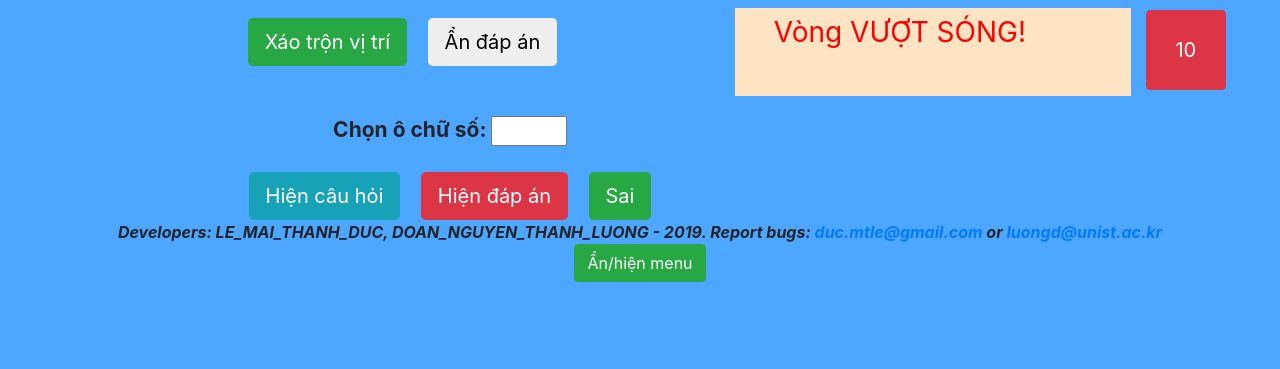
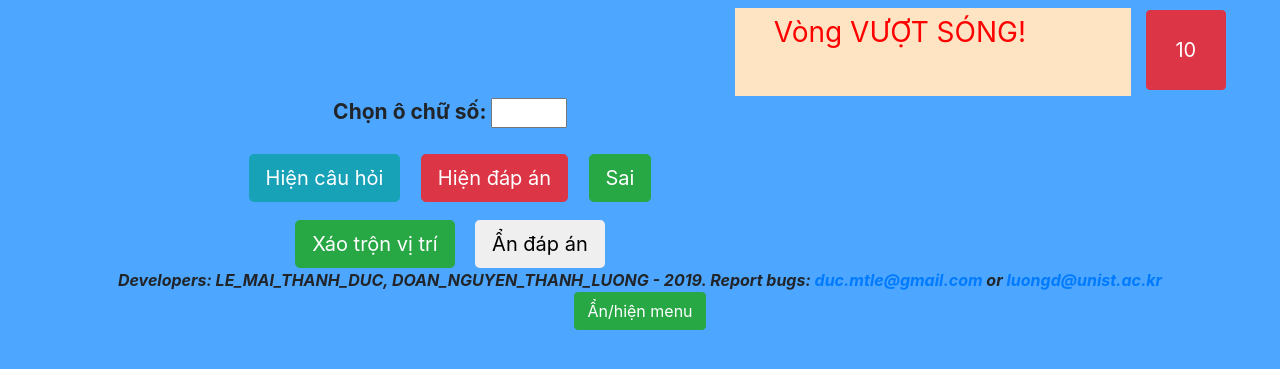
Before and after one commit to dletk/HTM_Season2, a Django app: page /vuotsong/ in a window 1280 px wide. Shown: the part 58-427 px from the top of the page. Run offline with Django 3.2, Linux system fonts and the light colour scheme; the visitor is signed in with stand-in values (Sample User, id 1); data that the repository does not hold is empty; some libraries are stand-ins or nearby versions.

Commit message:
Update vuotsong's display #2

```diff
--- a/HTM_Season2/templates/vuotsong/vuotsong.html
+++ b/HTM_Season2/templates/vuotsong/vuotsong.html
@@ -178,11 +178,8 @@ body{
 <div class="row">
   <div class="col-7">
     <div class="crossword_container">
-      <button class="btn btn-success btn-lg crossword_btn" id="btnCreate">Xáo trộn vị trí</button>
-      <button class="btn btn-default btn-lg crossword_btn" id="btnPlay">Ẩn đáp án</button>
-      <br/><br/>
 
-      <div class="center crossword" id="crossword"></div><br/>
+      <div class="center crossword" id="crossword"></div><br>
 
     </div>
   </div>
@@ -229,6 +226,14 @@ body{
   <button class="btn btn-danger btn-lg crossword_btn" id="showAnswer">Hiện đáp án</button>
   <button class="btn btn-success btn-lg crossword_btn" id="wrongAnswer">Sai</button>
   </div>
+</div>
+
+<div class="row">
+  <div class="col-sm-8">
+  <button class="btn btn-success btn-lg crossword_btn" id="btnCreate">Xáo trộn vị trí</button>
+  <button class="btn btn-default btn-lg crossword_btn" id="btnPlay">Ẩn đáp án</button>
+  <br>
+</div>
 </div>
 
 </div>
```
